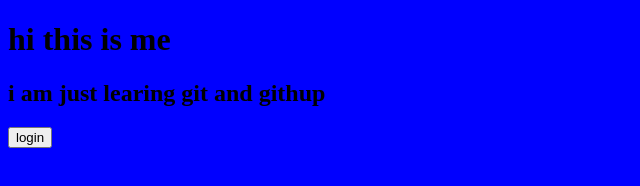
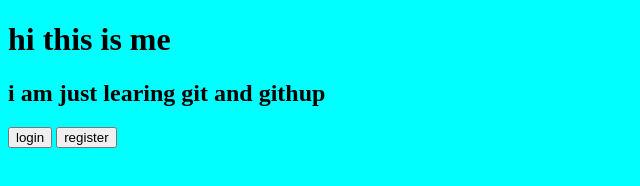
Before and after one commit to 7mohamedezz/test, a plain HTML site: page index.html in a window 1280 px wide. Shown: the whole page, without its empty margins (0-640 px from the left). Drawn offline with Linux system fonts and the light colour scheme.

Commit message:
changing background colour to cyan , adding register button

```diff
--- a/index.html
+++ b/index.html
@@ -10,5 +10,7 @@
     <h1>hi this is me </h1>
     <h2>i am just learing git and githup </h2>
     <button>login</button>
+    <button>register</button>
+
 </body>
 </html>
--- a/style.css
+++ b/style.css
@@ -1,3 +1,3 @@
 .head {
-    background-color: blue;
+ background-color: cyan;
 }
```
